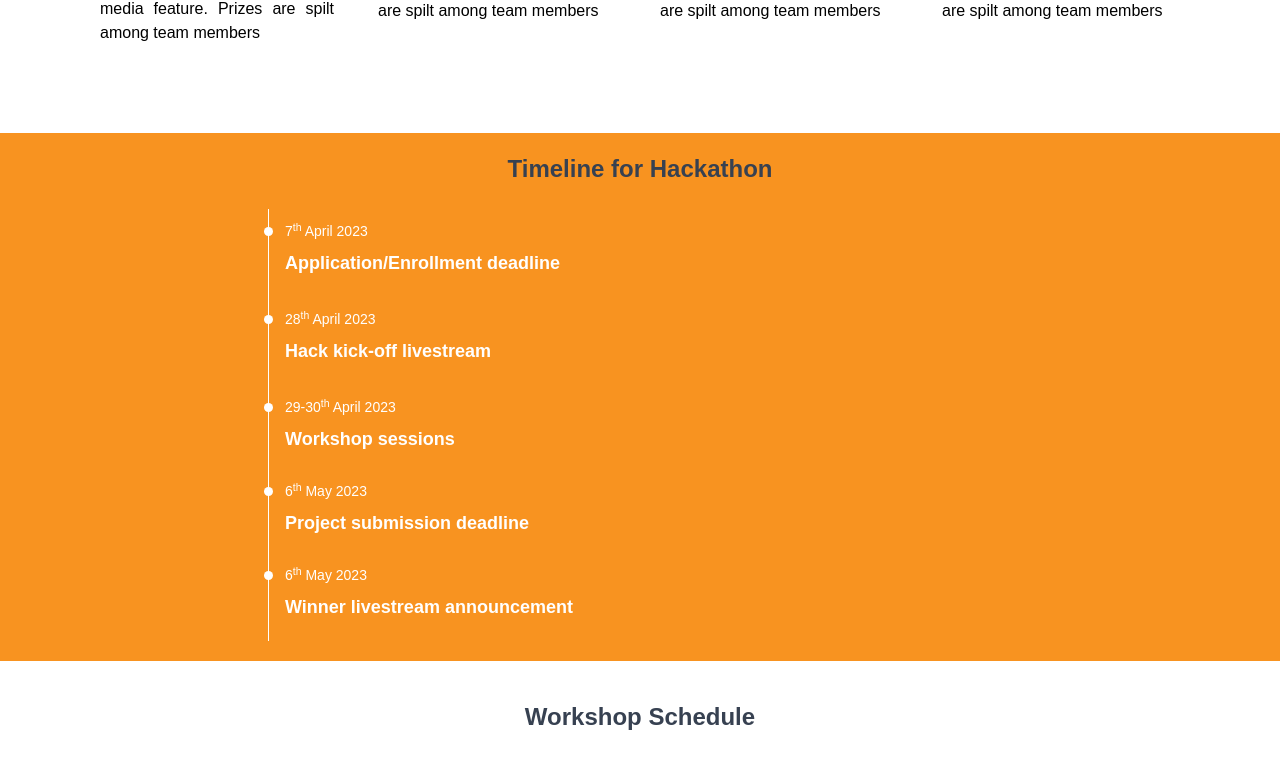
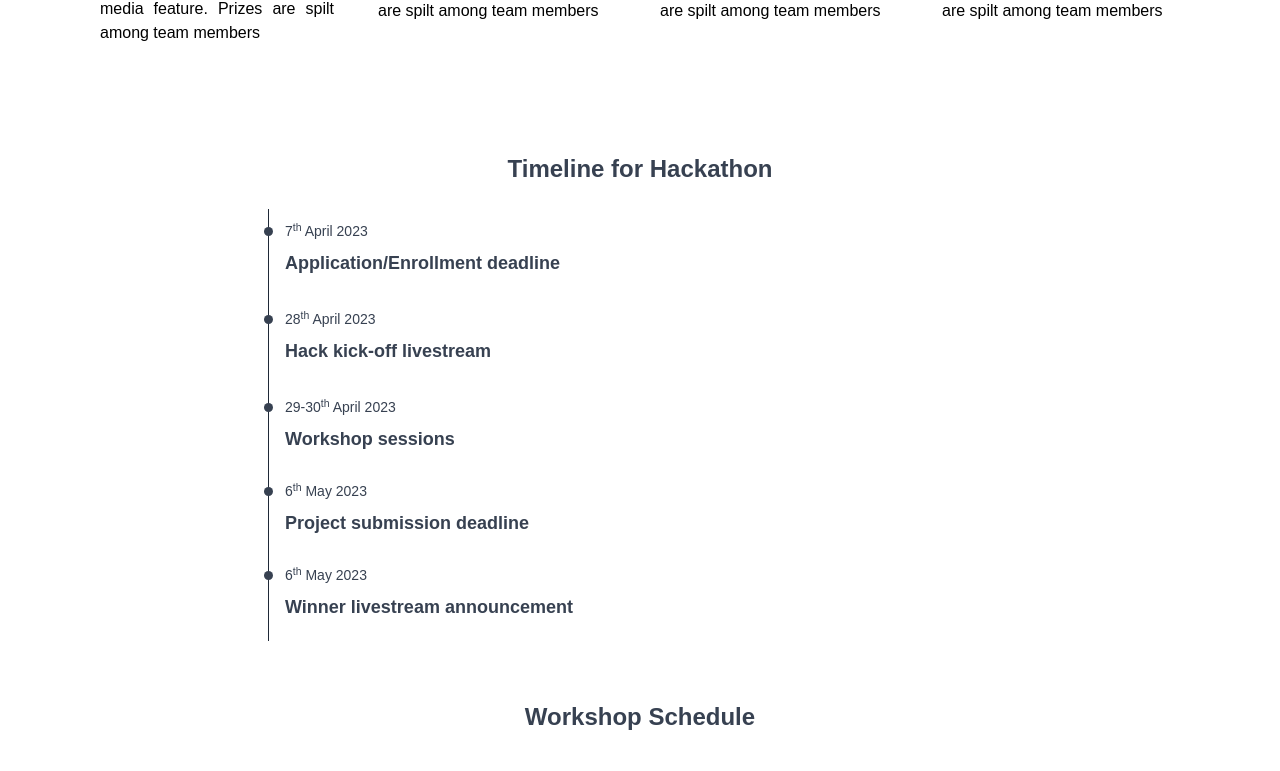
Before and after one commit to AISaturdaysLagos/AI6Lagos-Website, a React (Create React App) app: page /hackathon/1 in a window 1280 px wide. Shown: the part 1754-2525 px from the top of the page. Built offline with nearby package versions, Linux system fonts and the light colour scheme; no server answers.

Commit message:
added new home page design

```diff
--- a/src/components/HomeSlider/HomeSlider.tsx
+++ b/src/components/HomeSlider/HomeSlider.tsx
@@ -20,11 +20,10 @@ const HomeSlider = () => {
 
   return (
     <>
-      <div className="w-full mb-4 ">
-        <div className="relative box-border h-[450px]">
-          <Slider ref={sliderRef} {...settings} className="w-full ">
-            {/* slider one */}
-            <div
+      {/* <div className="w-full mb-4 "> */}
+      {/* <div className="relative box-border h-[450px]"> */}
+      {/* <Slider ref={sliderRef} {...settings} className="w-full "> */}
+      {/* <div
               className="w-full bg-no-repeat bg-cover bg-center bg-[conic-gradient(var(--tw-gradient-stops)),url('https://res.cloudinary.com/owujib/image/upload/v1680478882/ai-saturdays-imgs/Group_1_nqp4ec.jpg')] from-amber-200 via-violet-600 to-sky-900"
               style={{
                 backgroundSize: 'cover',
@@ -59,8 +58,8 @@ const HomeSlider = () => {
                   </div>
                 </div>
               </div>
-            </div>
-            <div className="w-full md:h-[85%] lg:h-[85%] h-[455px] bg-[linear-gradient(to_right_bottom,rgba(0,0,0,0.65),rgba(0,0,0,0.7)),url('https://res.cloudinary.com/owujib/image/upload/v1680055265/ai-saturdays-imgs/IMG_20190202_112621_hju44s.jpg')] bg-no-repeat bg-cover bg-center">
+            </div> */}
+      {/* <div className="w-full md:h-[85%] lg:h-[85%] h-[455px] bg-[linear-gradient(to_right_bottom,rgba(0,0,0,0.65),rgba(0,0,0,0.7)),url('https://res.cloudinary.com/owujib/image/upload/v1680055265/ai-saturdays-imgs/IMG_20190202_112621_hju44s.jpg')] bg-no-repeat bg-cover bg-center">
               <div className="w-full text-right">
                 <div className="px-10  py-4 mx-auto max-w-2xl lg:max-w-6xl">
                   <div className="max-w-2xl">
@@ -87,10 +86,9 @@ const HomeSlider = () => {
                   </div>
                 </div>
               </div>
-            </div>
-            {/* slider two */}
-          </Slider>
-          <div className="text-right w-full absolute top-[86%] px-12 left-2 ">
+            </div> */}
+      {/* </Slider> */}
+      {/* <div className="text-right w-full absolute top-[86%] px-12 left-2 ">
             <button
               className="rounded text-white border-2 border-white hover:border-orange-400 hover:text-orange-400 bg-transparent p-1 px-3 my-2 mx-2 text-2xl "
               onClick={() => {
@@ -107,6 +105,23 @@ const HomeSlider = () => {
             >
               <TiArrowRight />
             </button>
+          </div> */}
+      {/* </div> */}
+      {/* </div> */}
+
+      <div className="w-full mt-20 flex justify-center items-center bg-[linear-gradient(to_left_bottom,rgba(248,147,32,0.4),rgba(248,147,32,0.5),rgba(248,147,32,0.8)),url('https://res.cloudinary.com/owujib/image/upload/v1680478882/ai-saturdays-imgs/Group_1_nqp4ec.jpg')] bg-no-repeat bg-cover">
+        <div className="py-14">
+          <div className="px-4 py-12 container  text-center">
+            <div className="w-[85%] md:w-[70%] mx-auto">
+              <h1 className="text-lg md:text-4xl font-bold text-white">
+                Leading AI Innovation in Nigeira
+              </h1>
+              <p className="text-white">
+                Lorem ipsum dolor sit amet consectetur adipisicing elit.
+                Molestiae soluta illum ratione amet perspiciatis non, odit
+                facilis obcaecati similique eum.
+              </p>
+            </div>
           </div>
         </div>
       </div>
--- a/src/pages/Hackathon/index.tsx
+++ b/src/pages/Hackathon/index.tsx
@@ -272,18 +272,18 @@ const Hackathon: React.FC = () => {
       </div>
 
       {/* timeline */}
-      <div className="w-full my-10 bg-[#f89320]">
+      <div className="w-full my-10">
         <div className="">
           <div className="mx-auto p-5 container">
             <h1 className="mb-6 text-2xl font-bold text-center text  text-gray-700 md:text-2xl lg:text-2xl">
               Timeline for Hackathon
             </h1>
             <div className="container w-[70%] mt-5 md:w-[60%] lg:w-[60%] mx-auto">
-              <ol className="border-l border-white dark:border-white">
+              <ol className="border-l border-gray-800 ">
                 <li>
                   <div className="flex-start flex items-center pt-3">
-                    <div className="-ml-[5px] mr-3 h-[9px] w-[9px] rounded-full bg-white dark:bg-white"></div>
-                    <p className="text-sm text-white">
+                    <div className="-ml-[5px] mr-3 h-[9px] w-[9px] rounded-full bg-gray-700"></div>
+                    <p className="text-sm text-gray-700">
                       <span>
                         7<sup>th</sup>
                       </span>{' '}
@@ -291,15 +291,15 @@ const Hackathon: React.FC = () => {
                     </p>
                   </div>
                   <div className="mt-2 ml-4 mb-6">
-                    <h4 className="text-lg font-semibold  text-white">
+                    <h4 className="text-lg font-semibold  text-gray-700">
                       Application/Enrollment deadline
                     </h4>
                   </div>
                 </li>
                 <li>
                   <div className="flex-start flex items-center pt-2">
-                    <div className="-ml-[5px] mr-3 h-[9px] w-[9px] rounded-full bg-white dark:bg-white"></div>
-                    <p className="text-sm text-white">
+                    <div className="-ml-[5px] mr-3 h-[9px] w-[9px] rounded-full bg-gray-700"></div>
+                    <p className="text-sm text-gray-700">
                       {' '}
                       <span>
                         28<sup>th</sup>
@@ -308,15 +308,15 @@ const Hackathon: React.FC = () => {
                     </p>
                   </div>
                   <div className="mt-2 ml-4 mb-6">
-                    <h4 className="text-lg font-semibold text-white">
+                    <h4 className="text-lg font-semibold text-gray-700">
                       Hack kick-off livestream
                     </h4>
                   </div>
                 </li>
                 <li>
                   <div className="flex-start flex items-center pt-2">
-                    <div className="-ml-[5px] mr-3 h-[9px] w-[9px] rounded-full bg-white dark:bg-white"></div>
-                    <p className="text-sm text-white">
+                    <div className="-ml-[5px] mr-3 h-[9px] w-[9px] rounded-full bg-gray-700 "></div>
+                    <p className="text-sm text-gray-700">
                       <span>
                         29-30<sup>th</sup>
                       </span>{' '}
@@ -324,15 +324,15 @@ const Hackathon: React.FC = () => {
                     </p>
                   </div>
                   <div className="mt-2 ml-4 pb-5">
-                    <h4 className="text-lg font-semibold  text-white">
+                    <h4 className="text-lg font-semibold  text-gray-700">
                       Workshop sessions{' '}
                     </h4>
                   </div>
                 </li>
                 <li>
                   <div className="flex-start flex items-center pt-2">
-                    <div className="-ml-[5px] mr-3 h-[9px] w-[9px] rounded-full bg-white dark:bg-white"></div>
-                    <p className="text-sm text-white">
+                    <div className="-ml-[5px] mr-3 h-[9px] w-[9px] rounded-full bg-gray-700"></div>
+                    <p className="text-sm text-gray-700">
                       <span>
                         6<sup>th</sup>
                       </span>{' '}
@@ -340,15 +340,15 @@ const Hackathon: React.FC = () => {
                     </p>
                   </div>
                   <div className="mt-2 ml-4 pb-5">
-                    <h4 className="text-lg font-semibold  text-white">
+                    <h4 className="text-lg font-semibold  text-gray-700">
                       Project submission deadline{' '}
                     </h4>
                   </div>
                 </li>
                 <li>
                   <div className="flex-start flex items-center pt-2">
-                    <div className="-ml-[5px] mr-3 h-[9px] w-[9px] rounded-full bg-white dark:bg-white"></div>
-                    <p className="text-sm text-white">
+                    <div className="-ml-[5px] mr-3 h-[9px] w-[9px] rounded-full bg-gray-700 "></div>
+                    <p className="text-sm text-gray-700">
                       <span>
                         6<sup>th</sup>
                       </span>{' '}
@@ -356,7 +356,7 @@ const Hackathon: React.FC = () => {
                     </p>
                   </div>
                   <div className="mt-2 ml-4 pb-5">
-                    <h4 className="text-lg font-semibold  text-white">
+                    <h4 className="text-lg font-semibold  text-gray-700">
                       Winner livestream announcement
                     </h4>
                   </div>
@@ -373,12 +373,12 @@ const Hackathon: React.FC = () => {
             Workshop Schedule{' '}
           </h1>
           <div className="inline-block min-w-full py-2 sm:px-2 lg:px-4">
-            <div className="overflow-hidden container mx-auto">
-              <div className="flex flex-col w-[75%]">
+            <div className="overflow-hidden container mx-auto md:mx-0 lg:mx-0">
+              <div className="flex flex-col w-[100%]">
                 <div className="overflow-x-auto sm:-mx-6 lg:-mx-8">
-                  <div className="inline-block min-w-full py-2 sm:px-6 lg:px-8">
+                  <div className="inline-block min-w-full py-2 sm:px-6 lg:px-8 md:px-8 ">
                     <div className="overflow-hidden container">
-                      <table className="min-w-full border md:w-full text-left text-sm font-light dark:border-neutral-500">
+                      <table className="min-w-[70%] border md:w-full text-left text-sm font-light dark:border-neutral-500">
                         <thead className="border-b font-medium dark:border-neutral-600">
                           <tr>
                             <th
```
Also changed, not shown: src/pages/Home/index.tsx (+64 -42 lines).
